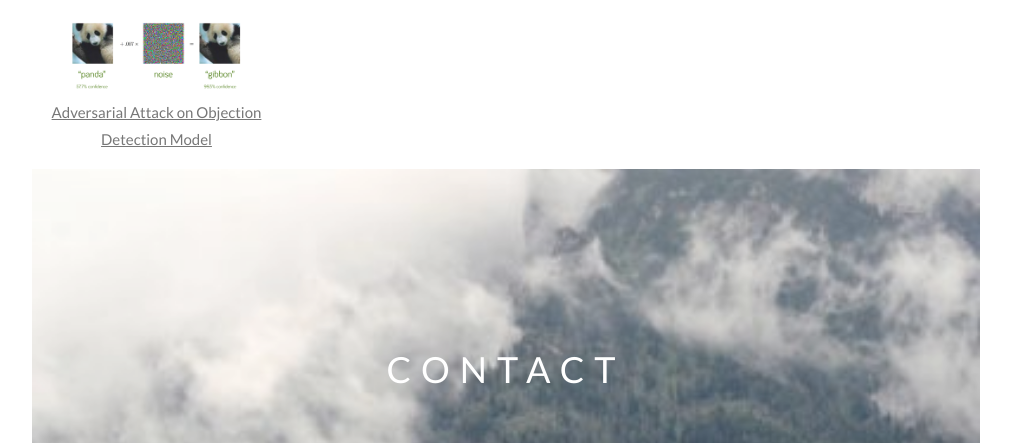
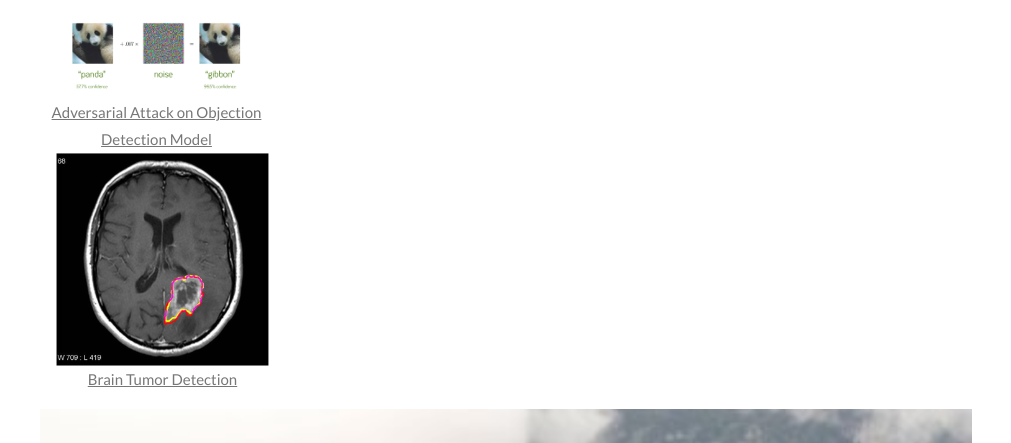
Before and after one commit to andylow-wl/andylow1704.github.io, a plain HTML site: page index.html in a window 1280 px wide. Shown: the part 2492-2935 px from the top of the page, without its empty margins (134-1145 px from the left). Drawn offline with nearby package versions, Linux system fonts and the light colour scheme.

Commit message:
Update index.html

```diff
--- a/index.html
+++ b/index.html
@@ -165,6 +165,12 @@ body, html {
       <a href="https://github.com/andylow1704/Adversarial_Attack"> Adversarial Attack on Objection Detection Model </a>
     </div>
 
+   <div class="w3-row-padding w3-center w3-section">
+    <div class="w3-col m3">
+      <img src="BrainTumor.png" style="width:100%" onclick="onClick(this)" class="w3-hover-opacity" alt="Brain Tumor Detection">
+      <a href="https://github.com/andylow1704/BrainTumorDetection"> Brain Tumor Detection </a>
+    </div>
+
     <!-- <div class="w3-col m3">
       <img src="/w3images/p6.jpg" style="width:100%" onclick="onClick(this)" class="w3-hover-opacity" alt="My beloved typewriter">
     </div>
```
